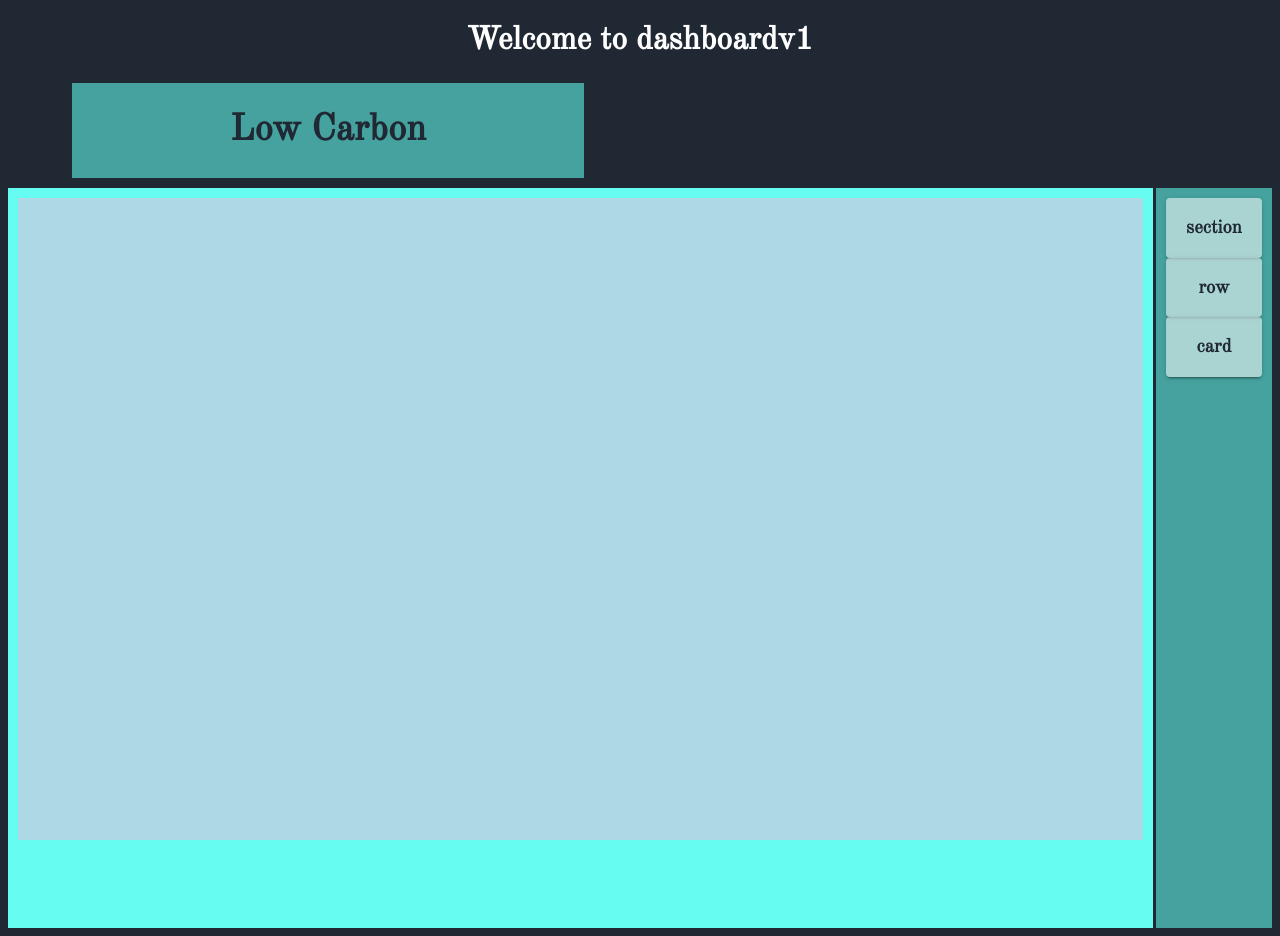
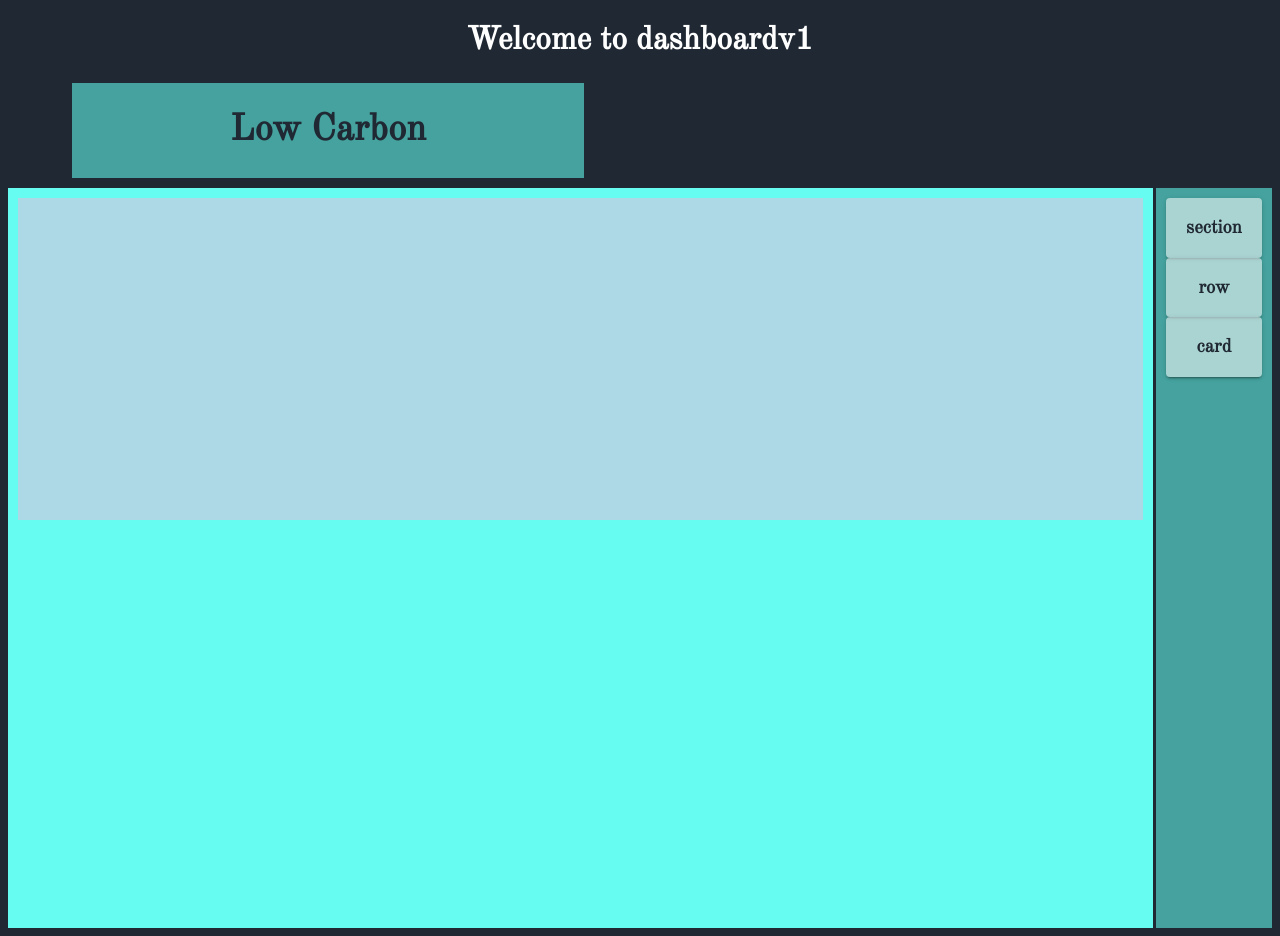
Before and after one commit to BradleyHarper/dashboardProject, an Angular app: page / in a window 1280 px wide. Built offline with nearby package versions, Linux system fonts and the light colour scheme.

Commit message:
able to display card title in row

```diff
--- a/src/app/home/home.component.css
+++ b/src/app/home/home.component.css
@@ -51,11 +51,16 @@ color: rgba(255, 255, 255, 0.322)
     padding: 5px;
     background-color: whitesmoke;
 }
-#sectionCards{
+#dropZone{
 background-color: lightblue;
-min-height: 80vh;
+min-height: 40vh;
 padding-top:2px;
 }
-#sectionCards>.example-box.cdk-drag{
+#sectionCards{
+  display: flexbox;
+flex-direction: column;
+align-items: flex-start;
+}
+#dropZone>.example-box.cdk-drag{
   height: 20vh;
 }
--- a/src/app/home/home.component.html
+++ b/src/app/home/home.component.html
@@ -1,50 +1,27 @@
-
-
- <div id="componentsColumn"> <!--all the drop lists in this div are for the right side of the screen, they are the three vertical boxes. I made it this way so each draggable item was able to to have their own cdkDropListData in the typescript file. -->
+<div id="componentsColumn">
+  <!--all the drop lists in this div are for the right side of the screen, they are the three vertical boxes. I made it this way so each draggable item was able to to have their own cdkDropListData in the typescript file. -->
   <div id="componentBoxes" cdkDropList #sectionList="cdkDropList" [cdkDropListData]='availableCards'
-      [cdkDropListConnectedTo]='[sectionListItem]' (cdkDropListDropped)='drop($event)'> <!-- these three divs to the left inside the component box div are the draggable elements as mentioned above, they all enherit a name from the home TS file and drag lists are connected to a nested list system at the bottom-->
+    [cdkDropListConnectedTo]='[sectionListItem]' (cdkDropListDropped)='drop($event)'>
+    <!-- these three divs to the left inside the component box div are the draggable elements as mentioned above, they all enherit a name from the home TS file and drag lists are connected to a nested list system at the bottom-->
     <div class="example-box" cdkDrag *ngFor="let card of availableCards">
       <h3>{{card.title}}</h3>
     </div>
   </div>
-    <!-- <div cdkDropList #rowList="cdkDropList" [cdkDropListData]='rowItem' [cdkDropListConnectedTo]='[rowListItem]'
-      (cdkDropListDropped)='drop($event)'>
-      <div class="example-box" cdkDrag>
-        <h3>Row</h3>
 </div>
-    </div>
-    <div cdkDropList #cardlist="cdkDropList" [cdkDropListData]='cardItem' [cdkDropListConnectedTo]='[cardListItem]'
-      (cdkDropListDropped)='drop($event)'>
-      <div class="example-box" cdkDrag>
-        <h3>{{cardItem}}</h3>
-      </div>
-    </div> -->
-  <!-- <div id="rowInSection" cdkDropList #inComponentBoxes="cdkDropList" [cdkDropListData]='rowIns'
-    [cdkDropListConnectedTo]='[inSectionBox]' (cdkDropListDropped)='drop($event)'>
-    <div class="example-box" cdkDrag *ngFor="let item of cards">
-      <h3>{{item}}</h3>
-    </div>
-  </div>
-  <div id="rowInSection" cdkDropList #inSectionBox="cdkDropList" [cdkDropListData]='cards'
-    [cdkDropListConnectedTo]='[inComponentBoxes]' (cdkDropListDropped)='drop($event)'>
-    <div class="example-box" cdkDrag *ngFor="let item of cards">
-      <h3>{{item}}</h3>
-    </div>
-  </div> -->
-</div>
-<div id="display"> <!--The structure I'm trying to achieve with this is one box that can be dragged into another, and then once more. All that while maintaining the three draggables on the right constantly there. This will achieve a theoretical infinate ammount of section, row, and card combinations while keeping the structure of section > row > card -->
-  <div id="sectionCards" cdkDropList #sectionListItem="cdkDropList" [cdkDropListData]='section'
-    [cdkDropListConnectedTo]='[sectionList]' (cdkDropListDropped)='drop($event)'>
-    <div class="example-box" cdkDrag *ngFor="let item of section">
-        <h3>{{item.title}}</h3>
-        <!-- <example-selector></example-selector>  with these selector tags will route to new components in which I'll be able to display charting info, api data, and/or directions on where to drag and drop the boxes-->
-    </div>
-
-      <div cdkDropList #cardListItem="cdkDropList" [cdkDropListData]='section'
-        [cdkDropListConnectedTo]='[sectionList]' (cdkDropListDropped)='drop($event)'>
-        <div class="example-box" cdkDrag *ngFor="let item of section">
-          <!-- <example-selector></example-selector> -->
+<div id="display">
+  <div id="dropZone" cdkDropList #sectionListItem="cdkDropList" [cdkDropListData]='sections'
+    [cdkDropListConnectedTo]='[sectionListItem]' (cdkDropListDropped)='drop($event)'>
+    <div id="sectionCards " class="example-box" cdkDropList #rowListItem="cdkDropList" *ngFor="let section of sections"
+      [cdkDropListData]='sections' [cdkDropListConnectedTo]='[sectionListItem]' (cdkDropListDropped)='drop($event)'>
+      <div id="rowCards">
+        <h3>{{section.title.title}} + drag a row here if you'd like!</h3>
+        <div *ngFor="let row of section.rows" cdkDropList #rowListItem="cdkDropList" [cdkDropListData]='section.rows'>
+          <h1>{{row.title}}</h1>
+          <div *ngFor="let card of row.cards" cdkDropList #rowListItem="cdkDropList" [cdkDropListData]="row.cards">
+            <h1>{{card.title}}</h1>
           </div>
         </div>
       </div>
     </div>
+  </div>
+</div>
--- a/src/app/home/home.component.ts
+++ b/src/app/home/home.component.ts
@@ -7,10 +7,12 @@ import {
 } from "@angular/cdk/drag-drop";
 import { v4 as uuid } from "uuid";
 
+
 class DashboardSection {
   id: uuid = uuid();
-  title: string;
-  rows: DashboardRow[];
+  title: string = "";
+  subtitle: string;
+  rows: DashboardRow[] = [];
   constructor(title?: string) {
     if (title) {
       this.title = title;
@@ -20,8 +22,9 @@ class DashboardSection {
 
 class DashboardRow {
   id: uuid = uuid();
-  title: string;
-  rows: DashboardCard[];
+  title: string = "";
+  subtitle: string;
+  rows: DashboardCard[] = [];
   constructor(title?: string) {
     if (title) {
       this.title = title;
@@ -31,7 +34,7 @@ class DashboardRow {
 
 class DashboardCard {
   id: uuid = uuid();
-  title: string;
+  title: string = "";
   subtitle: string;
   constructor(title?: string) {
     if (title) {
@@ -52,50 +55,47 @@ export class HomeComponent implements OnInit {
     new DashboardCard("card")
   ];
 
-  section = [];
+  sections = [];
+  rows = [];
+  cards = [];
 
   constructor() {}
 
   ngOnInit() {}
 
   drop(event: CdkDragDrop<string[]>) {
-    // var test = document.getElementsByClassName("cdk-drop-list-receiving");
-    // if(test){
-    //   document.getElementById("sectionCards").style.backgroundColor = "black";
-    // }else{
-    //   console.log("nope", event);
-    // }
-    // if(cards == "Row" || "Datacard"){
-    //  return false;
-    // }
     if (event.previousContainer === event.container) {
       moveItemInArray(
         event.container.data,
         event.previousIndex,
         event.currentIndex
       );
-      console.log("Move drop event", event);
-      // if (event.previousContainer.data === event.container.data) {
-      //   transferArrayItem(
-      //     event.previousContainer.data,
-      //     event.container.data,
-      //     event.previousIndex,
-      //     event.currentIndex
-      //   );
-      //   console.log("transferArrItem", event);
     } else {
-      // const section = new DashboardSection();
-      // section.title = event.previousContainer.data[event.previousIndex];
-      // console.log(section);
-      // const eventArr = [];
-      // eventArr.push(section);
+      const section = new DashboardSection();
+      const row = new DashboardRow();
+      const card = new DashboardCard();
+      const eventArr = [];
+      section.title = "testing123 -2"
+      section.rows.push(section)
+      console.log(`${row.rows}: row.rows`);
+      console.log(`${eventArr}: event array`);
+      console.log(`${section.title}: section.title`);
+      section.title = event.previousContainer.data[event.previousIndex];
+      section.rows.push(section.title)
+      eventArr.push(section);
+      console.log(`${section.rows}: section.rows`)
+      console.log(`${eventArr}: event array after section gets pushed to it`);
+      console.log(`${DashboardCard.title}`)
+      // test1.title = "testing123 -1"
+      // const test2 = new DashboardCard();
+
+
       copyArrayItem(
-        event.previousContainer.data,
+        eventArr,
         event.container.data,
         event.previousIndex,
         event.currentIndex
       );
-      console.log("copyArrItem drop", event);
     }
   }
 }
```
Lines whose indentation alone changed are shown as unchanged.
